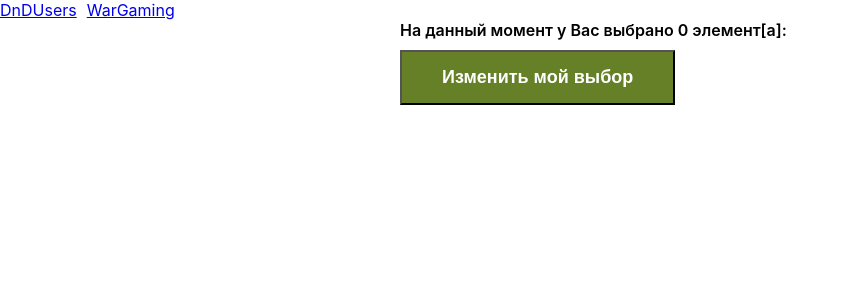
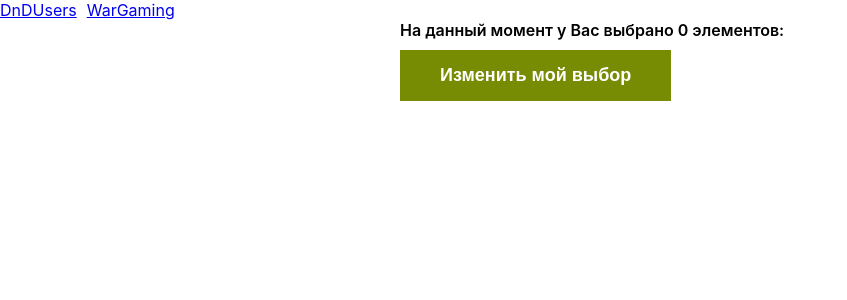
Before and after one commit to abazunts/testprojects, a React (Create React App) app: page /wargaming in a window 1280 px wide. Shown: the top 300 px of the page, without its empty margins (0-847 px from the left). Built offline with nearby package versions, Linux system fonts and the light colour scheme.

Commit message:
выннес store в отдельную папку REDUX на верхний уровень. Подогнал стили по образцу в WarGaming

```diff
--- a/src/dndUsers/BLL/store.js
+++ b/src/REDUX/store.js
@@ -1,9 +1,7 @@
 import {applyMiddleware, combineReducers, createStore} from "redux";
 import thunk from "redux-thunk";
-import usersReducer from "./usersReducer";
-import mainPageReducer from "../../wargaming/BLL/mainPageReducer";
-
-
+import usersReducer from "../dndUsers/BLL/usersReducer";
+import mainPageReducer from "../wargaming/BLL/mainPageReducer";
 
 const reducers = combineReducers({
     users: usersReducer,
--- a/src/index.js
+++ b/src/index.js
@@ -5,7 +5,7 @@ import App from './App';
 import * as serviceWorker from './serviceWorker';
 import {Provider} from "react-redux";
 import {BrowserRouter} from "react-router-dom";
-import store from "./dndUsers/BLL/store";
+import store from "./REDUX/store";
 
 ReactDOM.render(
     <Provider store={store} >
--- a/src/wargaming/UI/Button/button.module.css
+++ b/src/wargaming/UI/Button/button.module.css
@@ -1,14 +1,15 @@
 .customButton {
-    background: #658027;
+    background: #778C03;
     padding: 15px 40px;
     color: white;
     font-weight: 600;
     font-size: 18px;
     cursor: pointer;
     outline: none;
+    border: none;
 }
 
 .customButton:disabled {
-    background: darkolivegreen;
+    background: #9CA95A;
     color: black;
 }
--- a/src/wargaming/UI/DialogSelector/dialogSelector.module.css
+++ b/src/wargaming/UI/DialogSelector/dialogSelector.module.css
@@ -1,6 +1,6 @@
 .dialogSelector {
     position: absolute;
-    background: grey;
+    background: #3F3F3F;
     display: inline-block;
     color: white;
     font-weight: 600;
--- a/src/wargaming/UI/MainPage/MainPage.js
+++ b/src/wargaming/UI/MainPage/MainPage.js
@@ -9,7 +9,11 @@ const MainPage = (props) => {
     let {selectElements = [], showHideDialogSelector, selectButton, setUnSelectElement} = props;
 
     return <div className={styles.mainPage}>
-        <span>На данный момент у Вас выбрано {selectElements.length} элемент[а]:</span>
+        <span>На данный момент у Вас выбрано {selectElements.length}
+        {selectElements.length === 0 && <span> элементов:</span>}
+        {selectElements.length === 1 && <span> элемент:</span>}
+        {selectElements.length > 1 && <span> элемента</span>}
+        </span>
         <div className={styles.selectElement}>
 
             {selectElements.map(e => <div key={e.id}>
```
Also changed, not shown: 1 other file (tests, documents, lock files or other folders).
